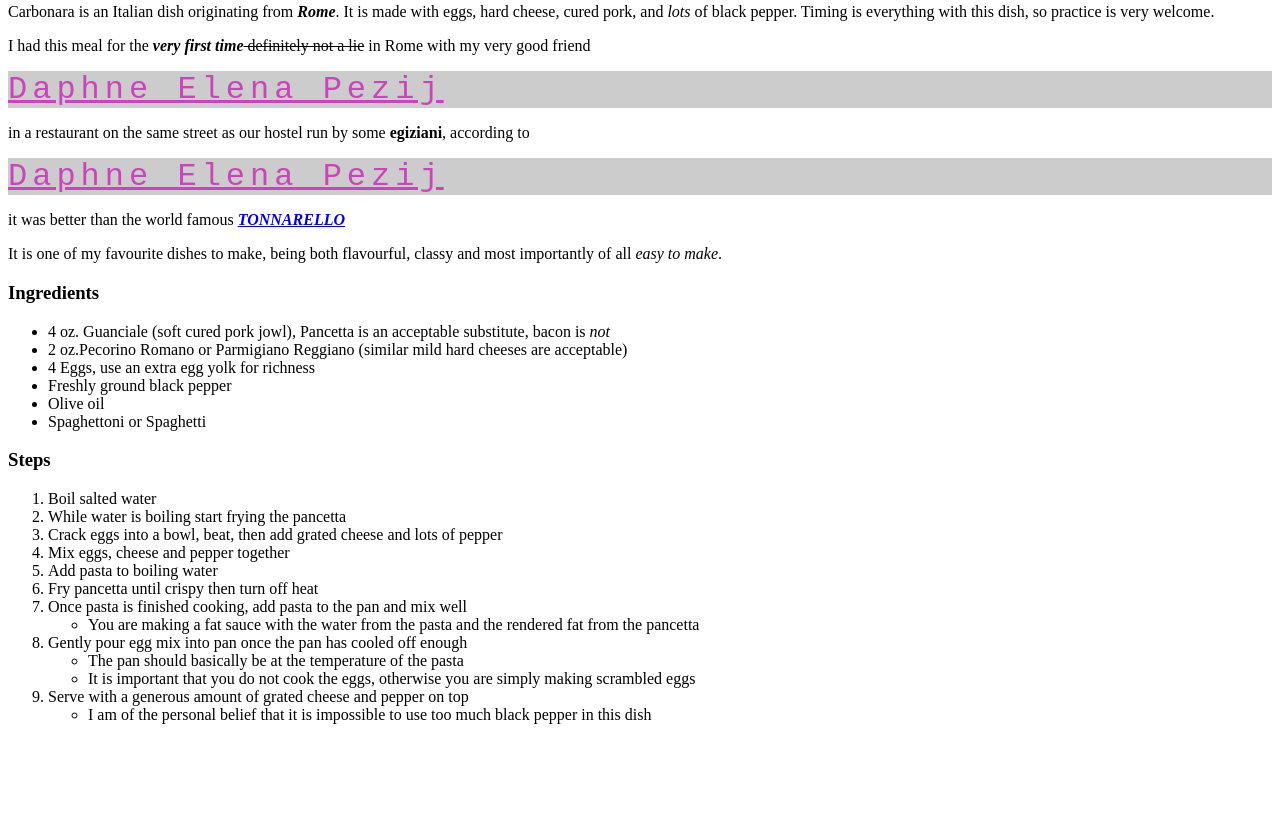
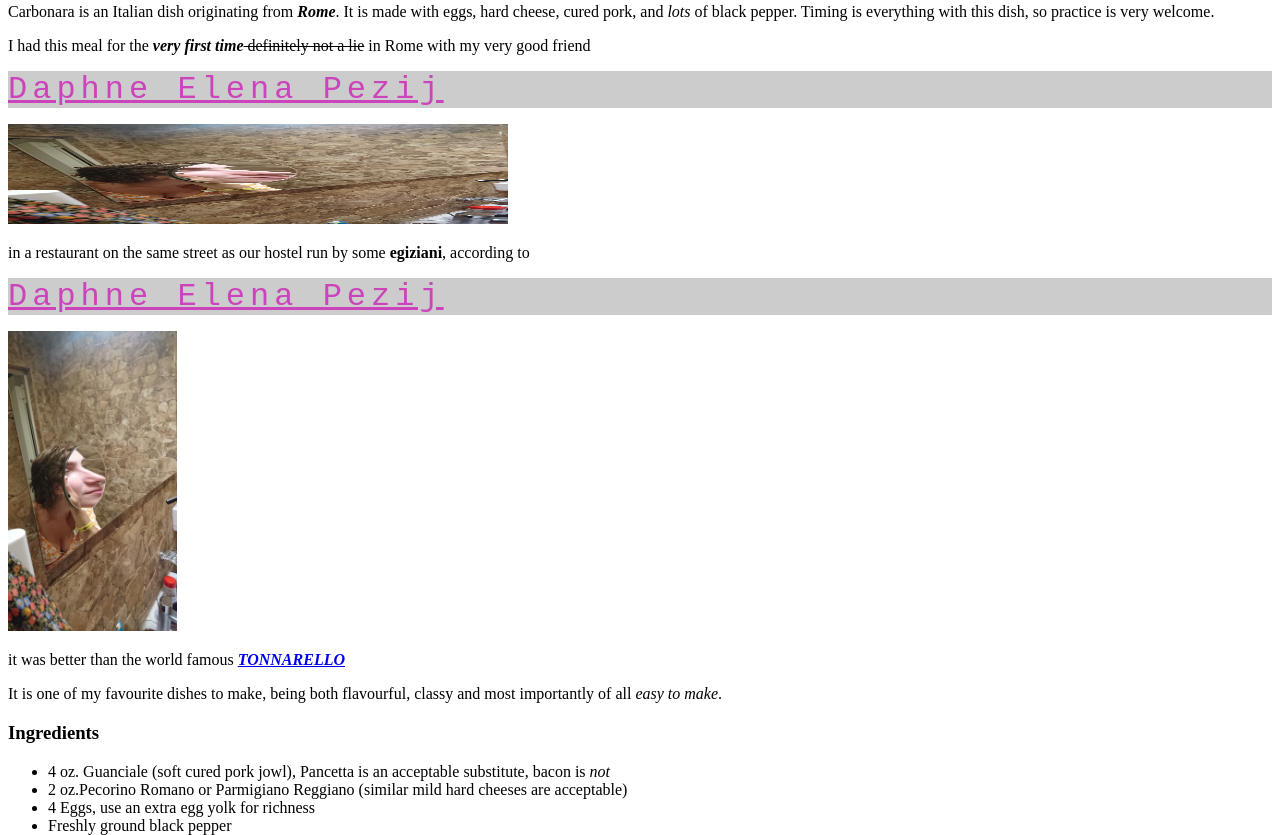
Before and after one commit to Bchow2001/odin-recipes, a plain HTML site: page recipes/carbonara.html in a window 1280 px wide. Shown: the part 440-1275 px from the top of the page. Before the commit the page ends 1180 px from the top, so only its background shows below. Drawn offline with Linux system fonts and the light colour scheme.

Commit message:
even more

```diff
--- a/recipes/carbonara.html
+++ b/recipes/carbonara.html
@@ -26,13 +26,17 @@
             <p id="shadowBox">
                 <a class="rainbow" href="https://www.linkedin.com/in/daphne-helen-pezij/"> Daphne Elena Pezij</a>
             </p>
-
+            <p>
+                <img src="./img/Daphne.JPG" height="100" width="500">
+            </p>
             <p>in a restaurant on the same street as our hostel run by some <strong>egiziani</strong>, according to</p>
 
             <p id="shadowBox">
                 <a class="rainbow" href="https://www.linkedin.com/in/daphne-helen-pezij/"> Daphne Elena Pezij</a>
             </p>
-
+            <p>
+                <img src="./img/Daphne.JPG" height="300" width="auto">
+            </p>
             <p>
                 it was better than the world famous <em><strong><a href="https://www.tripadvisor.co.uk/Restaurant_Review-g187791-d13443832-Reviews-Tonnarello-Rome_Lazio.html">TONNARELLO</a></strong></em>
             </p>
```
Also changed, not shown: recipes/img/Daphne.JPG (added).
